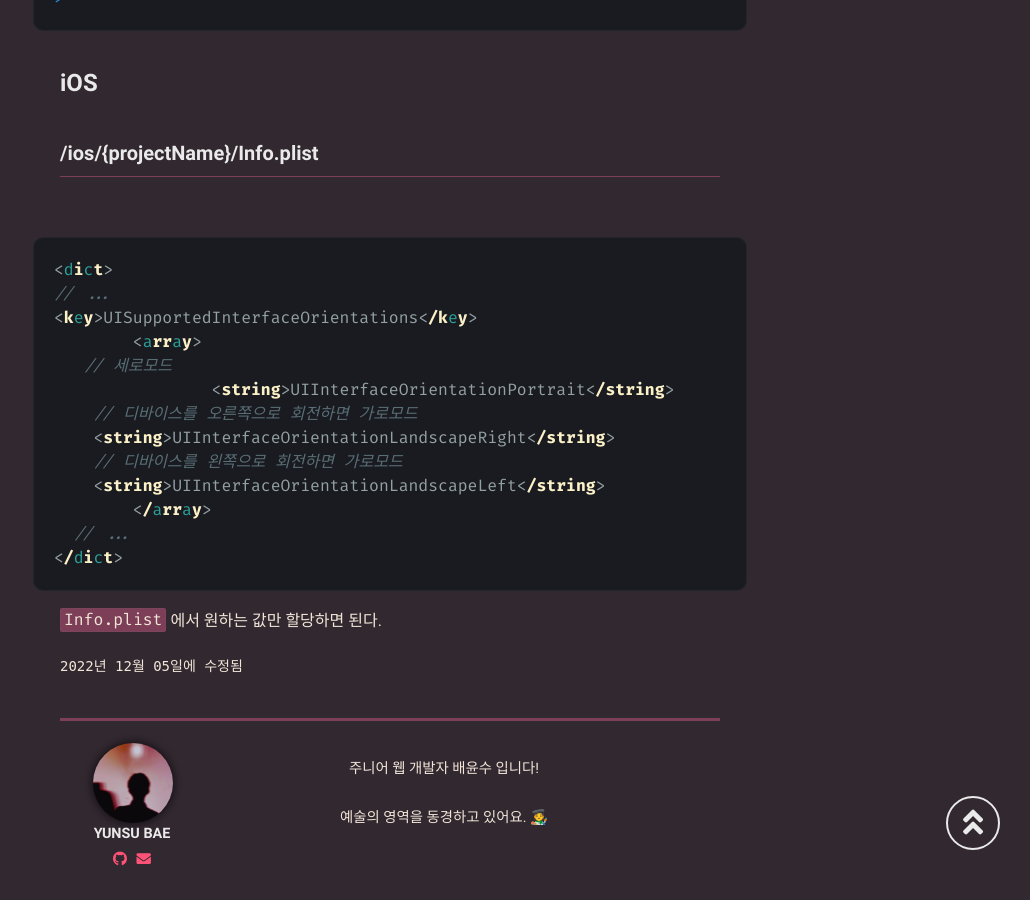
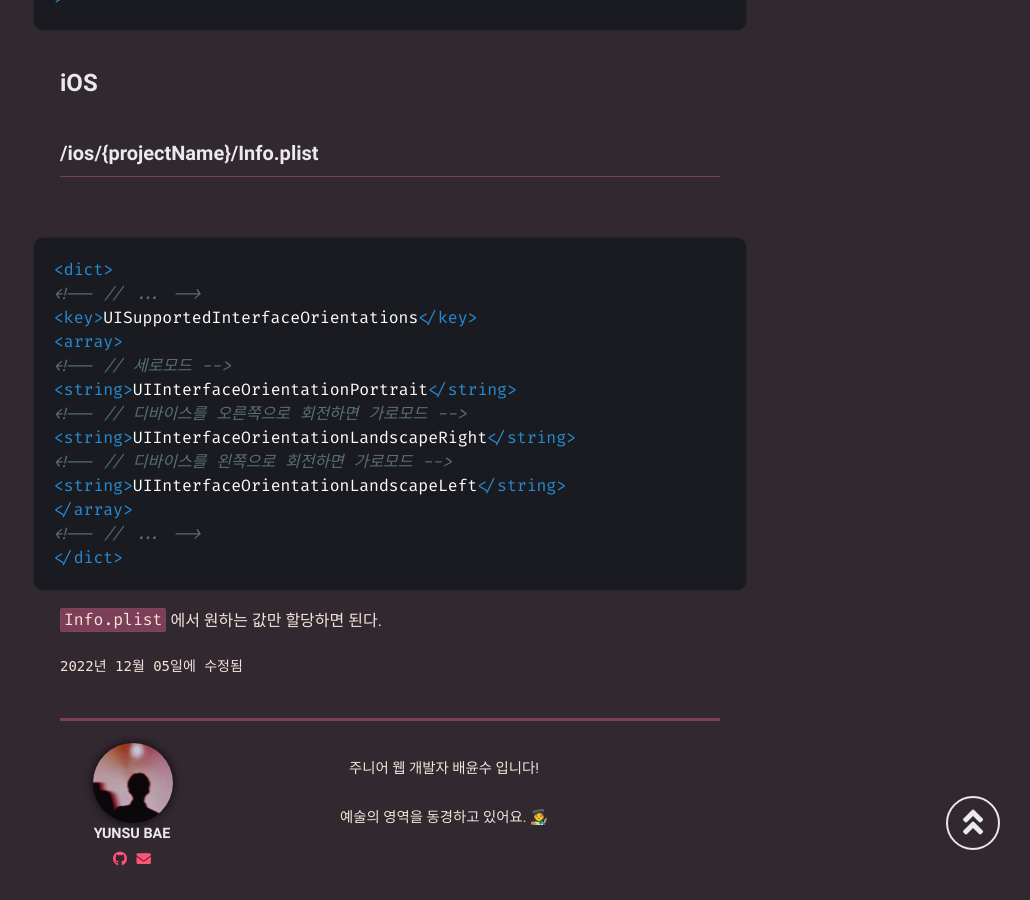
Before and after one commit to mniYUNSU/mniYUNSU.github.io, a Jekyll site: the page built from _posts/react-native-screen-orientation/2022-12-05-react-native-screen-orientation.md, in a window 1280 px wide and 900 px high, scrolled down 1107 px. Shown: the whole window, without its empty margins (250-1280 px from the left). Built offline with Jekyll 4.4.1, drawn with Linux system fonts in a browser that asks for light colours; some web fonts are replaced; comment, search, counter and statistics services are not loaded.

Commit message:
posting: react native screen orientation

````diff
--- a/_posts/react-native-screen-orientation/2022-12-05-react-native-screen-orientation.md
+++ b/_posts/react-native-screen-orientation/2022-12-05-react-native-screen-orientation.md
@@ -43,19 +43,19 @@ modified: 2022-12-05 00:00:00 +07:00
 
 <br>
 
-```plist
+```xml
 <dict>
-// ...
+<!-- // ... -->
 <key>UISupportedInterfaceOrientations</key>
-	<array>
-   // 세로모드
-		<string>UIInterfaceOrientationPortrait</string>
-    // 디바이스를 오른쪽으로 회전하면 가로모드
-    <string>UIInterfaceOrientationLandscapeRight</string>
-    // 디바이스를 왼쪽으로 회전하면 가로모드
-    <string>UIInterfaceOrientationLandscapeLeft</string>
-	</array>
-  // ...
+<array>
+<!-- // 세로모드 -->
+<string>UIInterfaceOrientationPortrait</string>
+<!-- // 디바이스를 오른쪽으로 회전하면 가로모드 -->
+<string>UIInterfaceOrientationLandscapeRight</string>
+<!-- // 디바이스를 왼쪽으로 회전하면 가로모드 -->
+<string>UIInterfaceOrientationLandscapeLeft</string>
+</array>
+<!-- // ... -->
 </dict>
 ```
 
````
